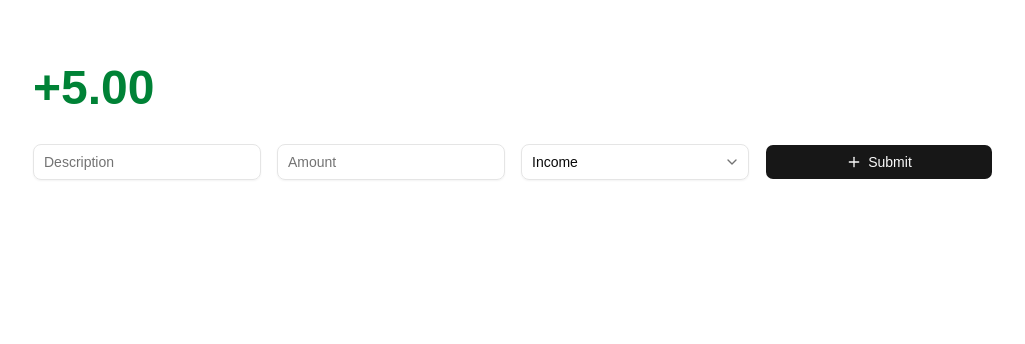
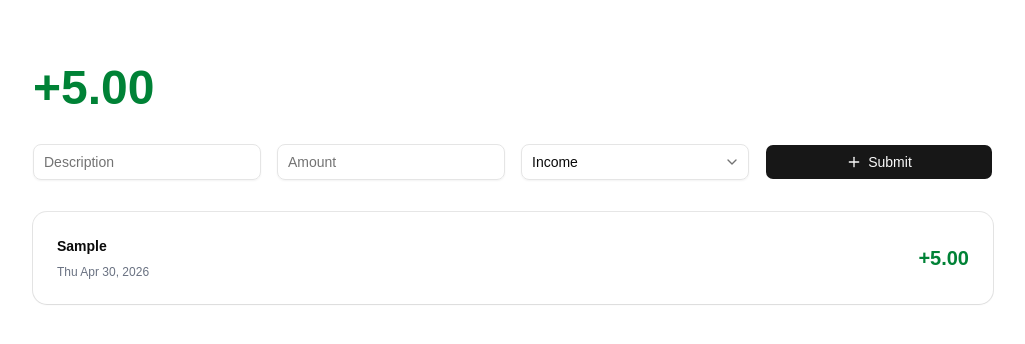
Before and after one commit to mfgcorpusjr/finance-tracker, a React (Vite) app: page / in a window 1280 px wide. Both pictures are taken after typing "Sample", "5" into the empty fields and a click on the button "Submit". Shown: the top 344 px of the page, without its empty margins (127-1152 px from the left). Built offline with nearby package versions, Linux system fonts and the light colour scheme.

Commit message:
Finance list

```diff
--- a/package.json
+++ b/package.json
@@ -15,6 +15,7 @@
     "@tailwindcss/vite": "^4.2.4",
     "class-variance-authority": "^0.7.1",
     "clsx": "^2.1.1",
+    "date-fns": "^4.1.0",
     "lucide-react": "^1.3.0",
     "radix-ui": "^1.4.3",
     "react": "^19.2.5",
--- a/src/App.tsx
+++ b/src/App.tsx
@@ -1,6 +1,7 @@
 import Container from "@/components/Container";
 import Balance from "@/features/finance/components/Balance";
 import FinanceForm from "@/features/finance/components/FinanceForm";
+import FinanceList from "@/features/finance/components/FinanceList";
 
 export default function App() {
   return (
@@ -8,6 +9,8 @@ export default function App() {
       <Balance />
 
       <FinanceForm />
+
+      <FinanceList />
     </Container>
   );
 }
--- /dev/null
+++ b/src/features/finance/components/FinanceList.tsx
@@ -0,0 +1,19 @@
+import FinanceListItem from "@/features/finance/components/FinanceListItem";
+
+import { useFinanceContext } from "@/features/finance/providers/FinanceProvider";
+
+export default function FinanceList() {
+  const { finances } = useFinanceContext();
+
+  if (finances.length === 0) {
+    return <p className="text-sm text-gray-500 text-center">No data found</p>;
+  }
+
+  return (
+    <ul className="space-y-4">
+      {finances.map((finance) => (
+        <FinanceListItem key={finance.id} finance={finance} />
+      ))}
+    </ul>
+  );
+}
--- /dev/null
+++ b/src/features/finance/components/FinanceListItem.tsx
@@ -0,0 +1,36 @@
+import { format } from "date-fns";
+import clsx from "clsx";
+
+import { Card, CardContent } from "@/components/ui/card";
+
+import { type Finance } from "@/features/finance/utils/types";
+
+type Props = {
+  finance: Finance;
+};
+
+export default function FinanceListItem({ finance }: Props) {
+  return (
+    <Card>
+      <CardContent className="flex flex-col sm:flex-row justify-between items-center gap-4">
+        <div className="space-y-2 text-center sm:text-left">
+          <p className="font-semibold">{finance.description}</p>
+
+          <p className="text-xs text-gray-500">
+            {format(finance.date, "EEE MMM d, yyyy")}
+          </p>
+        </div>
+
+        <p
+          className={clsx("text-xl font-bold", {
+            "text-green-700": finance.type === "Income",
+            "text-red-700": finance.type === "Expense",
+          })}
+        >
+          {finance.type === "Income" && "+"}
+          {finance.amount.toFixed(2)}
+        </p>
+      </CardContent>
+    </Card>
+  );
+}
--- a/src/features/finance/providers/FinanceProvider.tsx
+++ b/src/features/finance/providers/FinanceProvider.tsx
@@ -20,7 +20,12 @@ export default function FinanceProvider({ children }: Props) {
 
   const addFinance = (formData: AddFinanceFormData) => {
     setFinances((currentFinances) => [
-      { ...formData, type: formData.type as FinanceType, id: Date.now() },
+      {
+        ...formData,
+        type: formData.type as FinanceType,
+        id: Date.now(),
+        date: new Date(),
+      },
       ...currentFinances,
     ]);
   };
--- a/src/features/finance/utils/types.ts
+++ b/src/features/finance/utils/types.ts
@@ -5,4 +5,5 @@ export type Finance = {
   description: string;
   amount: number;
   type: FinanceType;
+  date: Date;
 };
```
Also changed, not shown: 1 other file (tests, documents, lock files or other folders).
